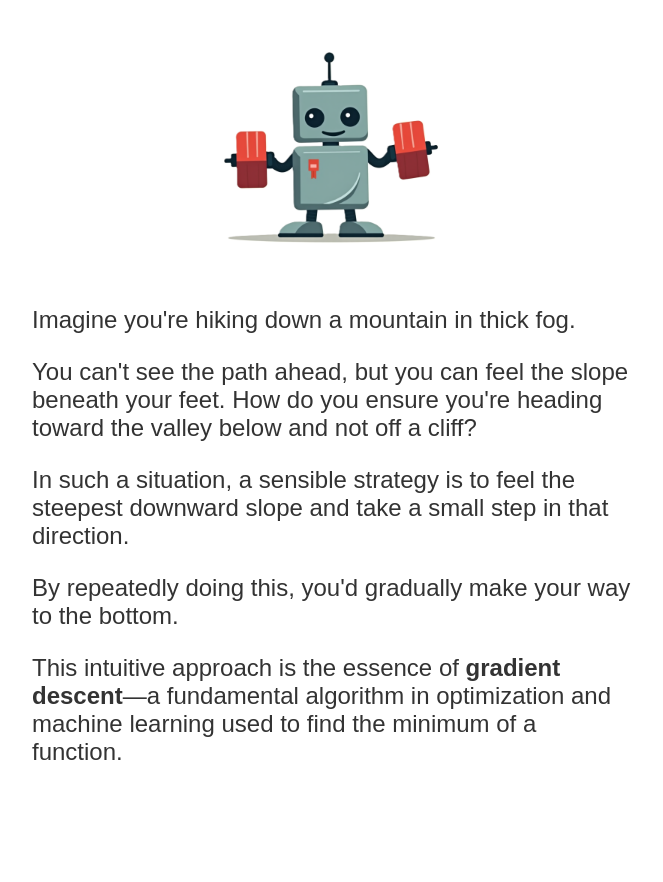
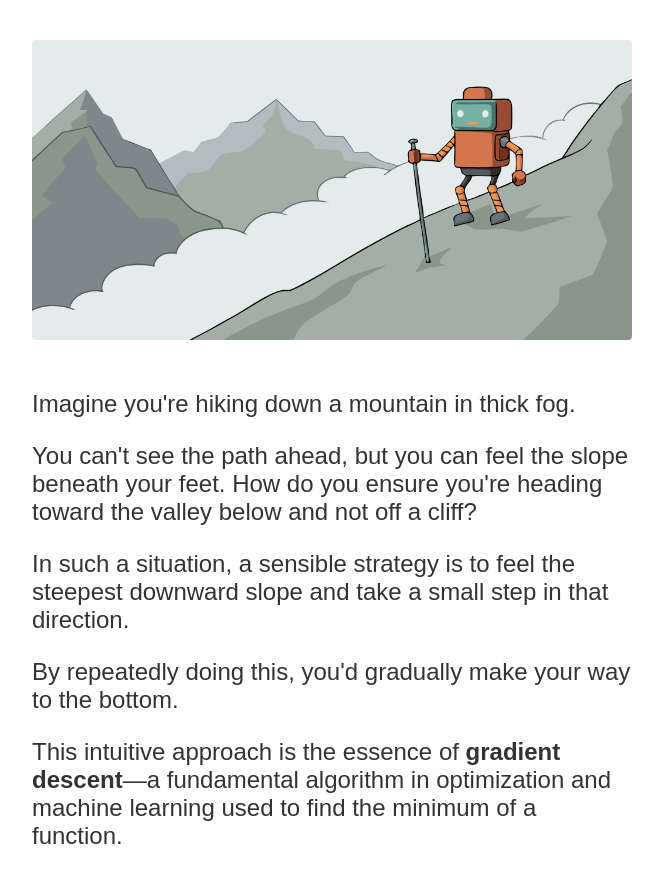
Before and after one commit to Sebonauth/Lesson-1-Understanding-the-Basics-of-Gradient-Descent, a plain HTML site: page index.html in a window 1280 px wide. Shown: the whole page, without its empty margins (308-971 px from the left). Before the commit the page ends 830 px from the top, so only its background shows below. Drawn offline with Linux system fonts and the light colour scheme.

Commit message:
Update index.html

```diff
--- a/index.html
+++ b/index.html
@@ -37,7 +37,7 @@
     <div class="lesson-container">
         <section class="intro-section">
             <!-- Replace placeholder with an actual image reference -->
-            <img src="images/practice_robot.png" alt="Mountain hike illustration" class="image-placeholder">
+            <img src="images/robot-hiking-down-a-mountain--thick-fog-around-him.png" alt="Mountain hike illustration" class="image-placeholder">
             <p>Imagine you're hiking down a mountain in thick fog.</p>
             <p>You can't see the path ahead, but you can feel the slope beneath your feet. How do you ensure you're heading toward the valley below and not off a cliff?</p>
             <p>In such a situation, a sensible strategy is to feel the steepest downward slope and take a small step in that direction.</p>
```
